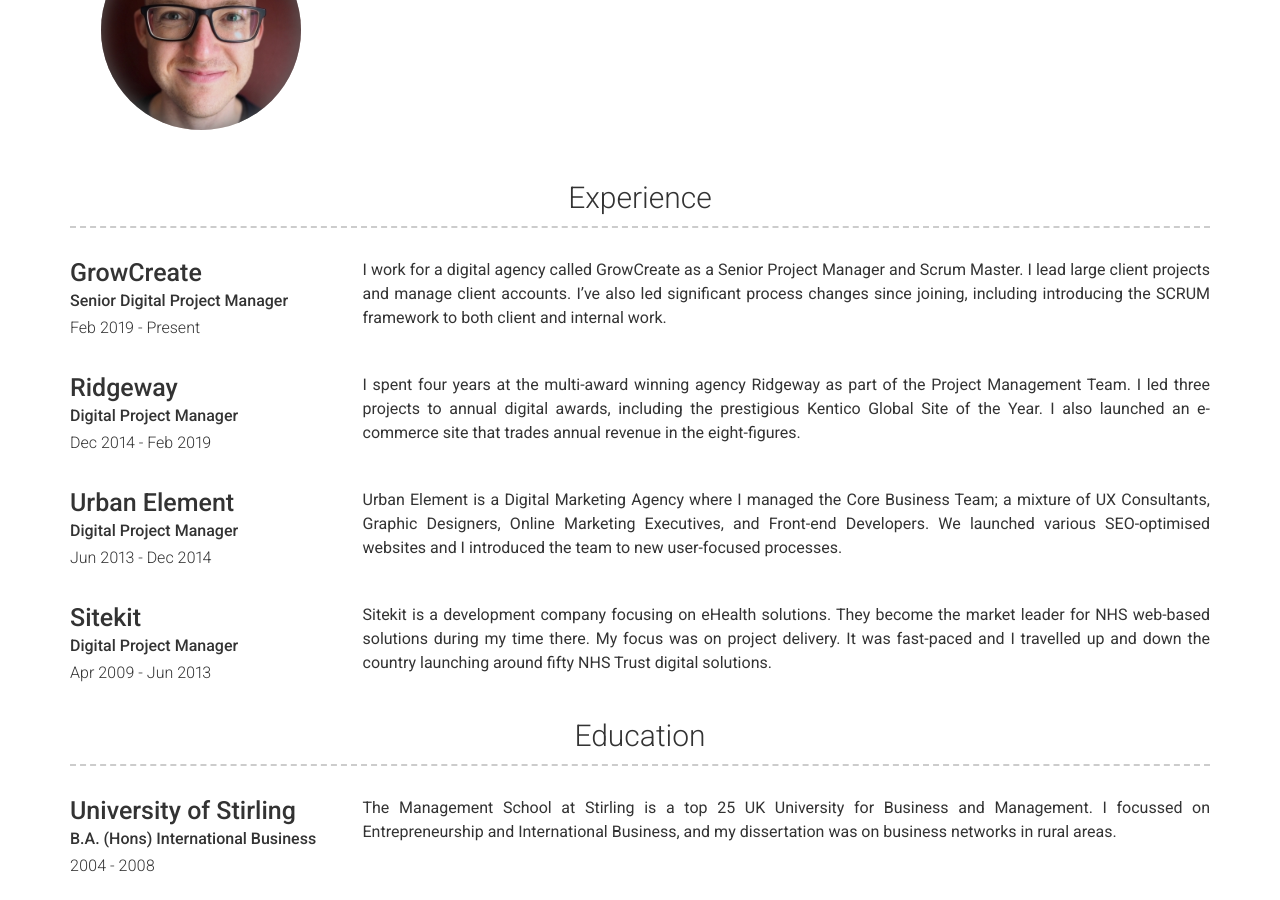
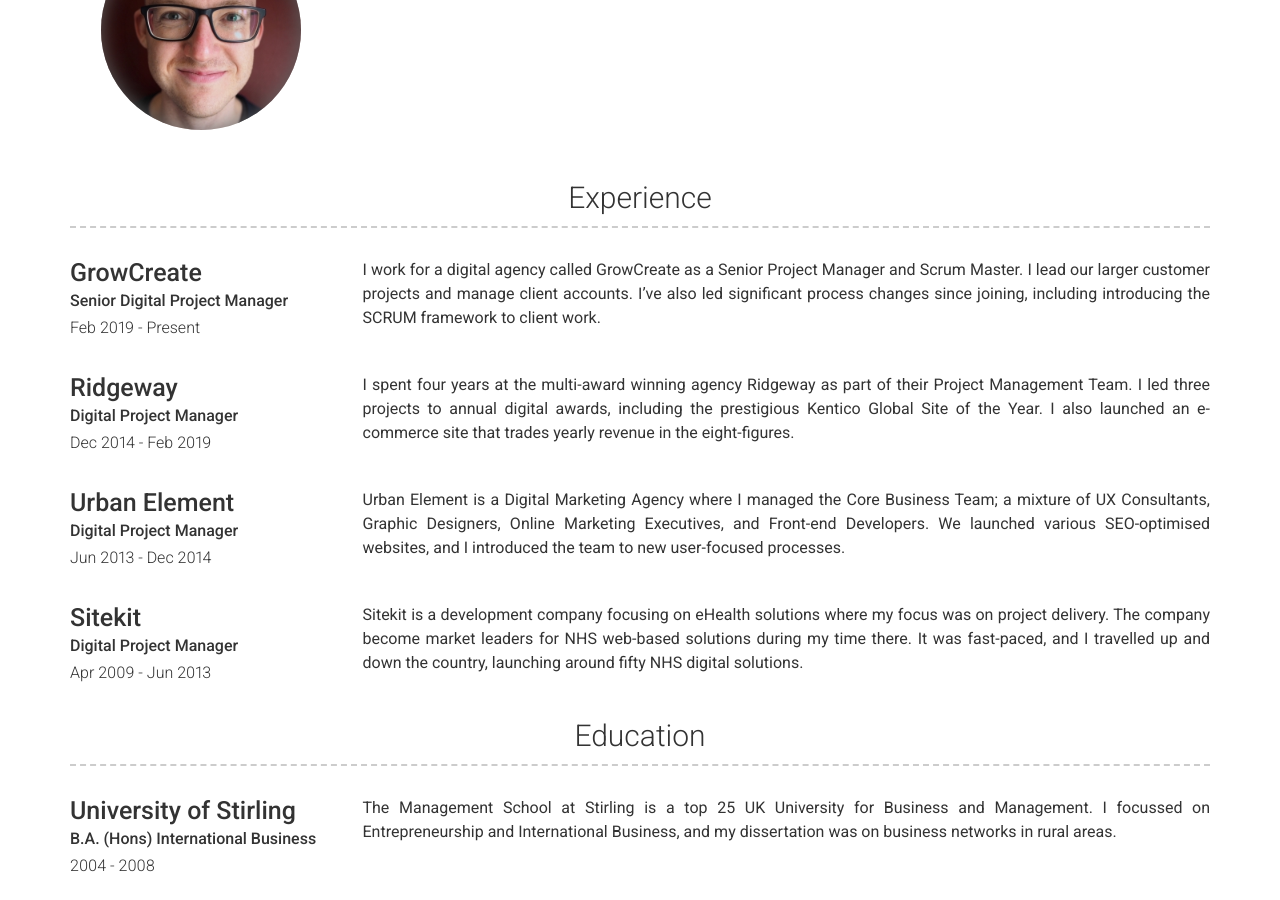
Before and after one commit to csgdavidson/Charlie-Davidson2, a Jekyll site: the page built from index.md, in a window 1280 px wide and 900 px high, scrolled down 349 px. Built offline with Jekyll 4.4.1, drawn with Linux system fonts in a browser that asks for light colours; nearby versions of some CDN libraries.

Commit message:
Update experience.yml

```diff
--- a/_data/experience.yml
+++ b/_data/experience.yml
@@ -4,19 +4,19 @@
   job_title: Senior Digital Project Manager
   dates: Feb 2019 - Present
   description:
-    I work for a digital agency called GrowCreate as a Senior Project Manager and Scrum Master. I lead large client projects and manage client accounts. I’ve also led significant process changes since joining, including introducing the SCRUM framework to both client and internal work.
+    I work for a digital agency called GrowCreate as a Senior Project Manager and Scrum Master. I lead our larger customer projects and manage client accounts. I’ve also led significant process changes since joining, including introducing the SCRUM framework to client work.
 - company: Ridgeway
   job_title: Digital Project Manager
   dates: Dec 2014 - Feb 2019
   description:
-    I spent four years at the multi-award winning agency Ridgeway as part of the Project Management Team. I led three projects to annual digital awards, including the prestigious Kentico Global Site of the Year. I also launched an e-commerce site that trades annual revenue in the eight-figures.
+    I spent four years at the multi-award winning agency Ridgeway as part of their Project Management Team. I led three projects to annual digital awards, including the prestigious Kentico Global Site of the Year. I also launched an e-commerce site that trades yearly revenue in the eight-figures.
 - company: Urban Element
   job_title: Digital Project Manager
   dates: Jun 2013 - Dec 2014
   description:
-    Urban Element is a Digital Marketing Agency where I managed the Core Business Team; a mixture of UX Consultants, Graphic Designers, Online Marketing Executives, and Front-end Developers. We launched various SEO-optimised websites and I introduced the team to new user-focused processes.
+    Urban Element is a Digital Marketing Agency where I managed the Core Business Team; a mixture of UX Consultants, Graphic Designers, Online Marketing Executives, and Front-end Developers. We launched various SEO-optimised websites, and I introduced the team to new user-focused processes.
 - company: Sitekit
   job_title: Digital Project Manager
   dates: Apr 2009 - Jun 2013
   description:
-    Sitekit is a development company focusing on eHealth solutions. They become the market leader for NHS web-based solutions during my time there. My focus was on project delivery. It was fast-paced and I travelled up and down the country launching around fifty NHS Trust digital solutions.
+    Sitekit is a development company focusing on eHealth solutions where my focus was on project delivery. The company become market leaders for NHS web-based solutions during my time there.  It was fast-paced, and I travelled up and down the country, launching around fifty NHS digital solutions.
```
